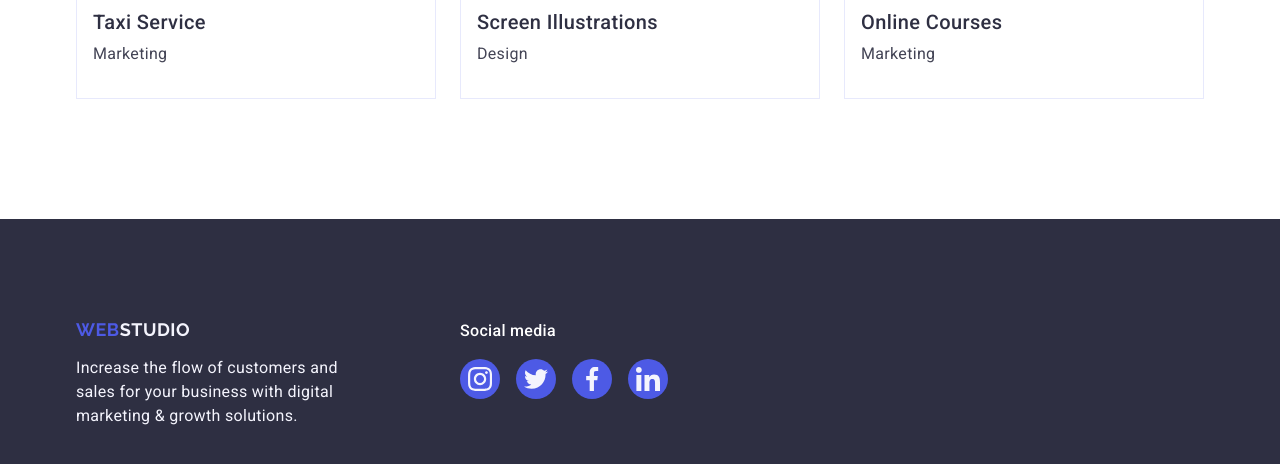
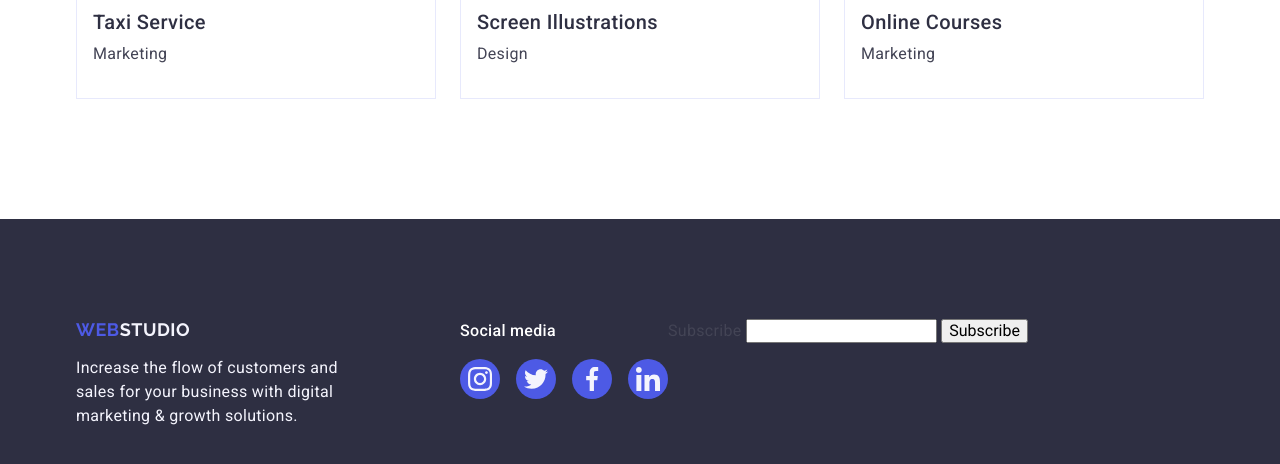
Before and after one commit to Smertnik616/goit-markup-hw-04, a plain HTML site: page index.html in a window 1280 px wide. Shown: the part 2152-2616 px from the top of the page. Drawn offline with nearby package versions, Linux system fonts and the light colour scheme.

Commit message:
Update index.html

```diff
--- a/index.html
+++ b/index.html
@@ -484,7 +484,12 @@
             </li>
           </ul>
         </div>
-
+        <form>
+          <label for="Subscribe">Subscribe</label>
+          <input type="text">
+          <button>Subscribe
+          </button>
+        </form>
 
       </div>
 
```
